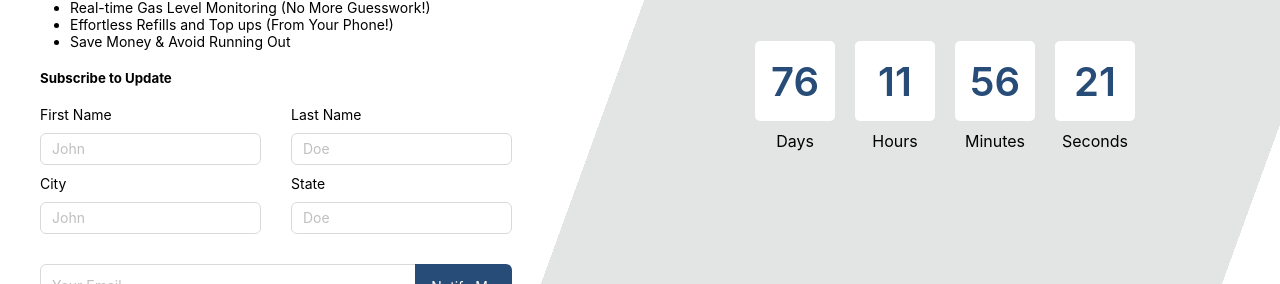
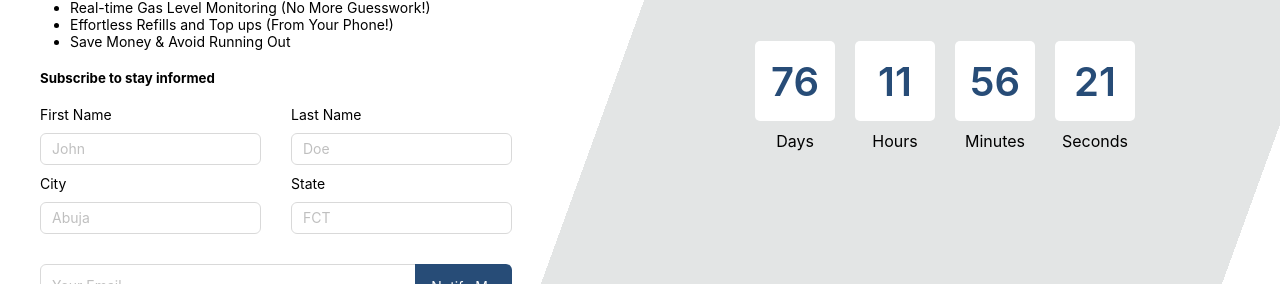
Before and after one commit to EmmanuelAttah1/cylinde_landing, a React (Create React App) app: page / in a window 1280 px wide. Shown: the part 332-616 px from the top of the page. Built offline with nearby package versions, Linux system fonts and the light colour scheme.

Commit message:
change placeholder for city and state

```diff
--- a/src/App.js
+++ b/src/App.js
@@ -71,7 +71,7 @@ function App() {
               </ul>
             </div>
             <div>
-              <h5>Subscribe to Update</h5><br/>
+              <h5>Subscribe to stay informed</h5><br/>
               <div class="my-row">
                 <div class="my-input">
                   <div class="input-label">First Name</div>
@@ -91,14 +91,14 @@ function App() {
               <div class="my-row">
                 <div class="my-input">
                   <div class="input-label">City</div>
-                  <Input placeholder='John' value={formData['city']} onInput={(e)=>{
+                  <Input placeholder='Abuja' value={formData['city']} onInput={(e)=>{
                     updateFormData('city',e.target.value);
                   }} />
                 </div>
 
                 <div class="my-input">
                   <div class="input-label">State</div>
-                  <Input placeholder='Doe' value={formData['state']} onInput={(e)=>{
+                  <Input placeholder='FCT' value={formData['state']} onInput={(e)=>{
                     updateFormData('state',e.target.value);
                   }} />
                 </div>
```
Also changed, not shown: 11 other files (tests, documents, lock files or other folders).
